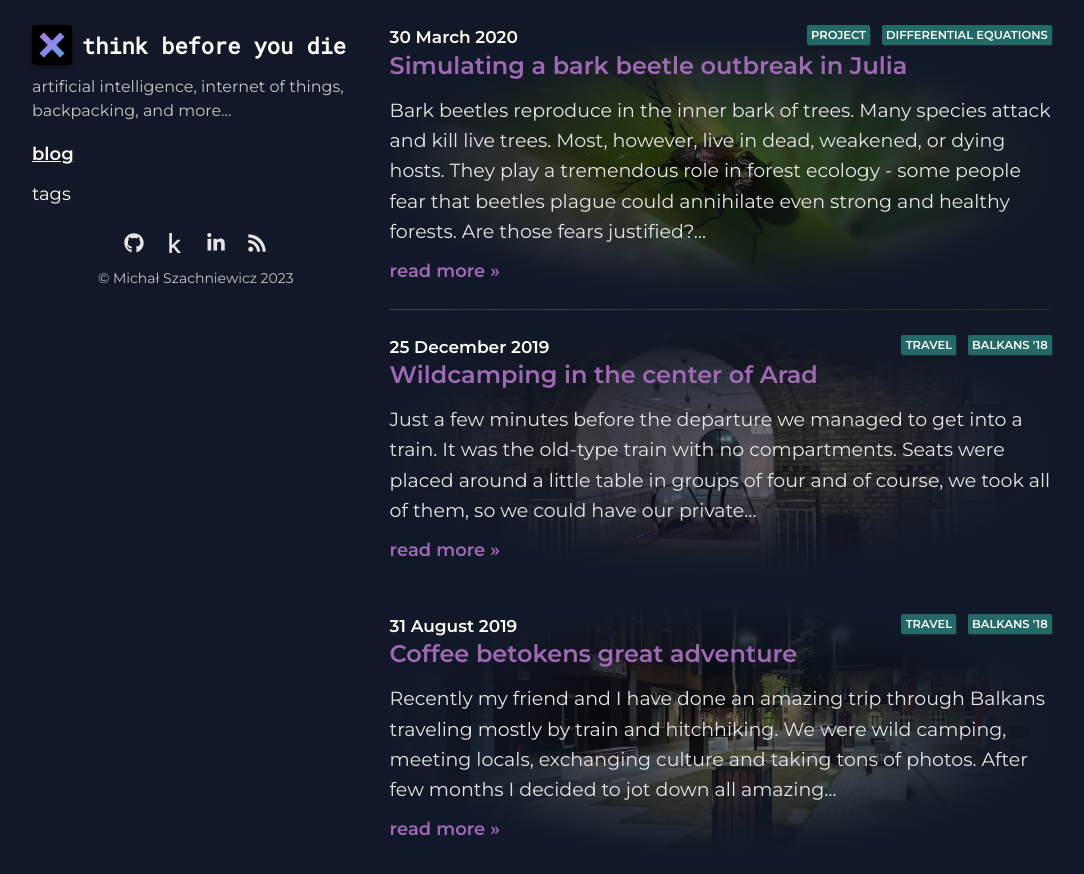
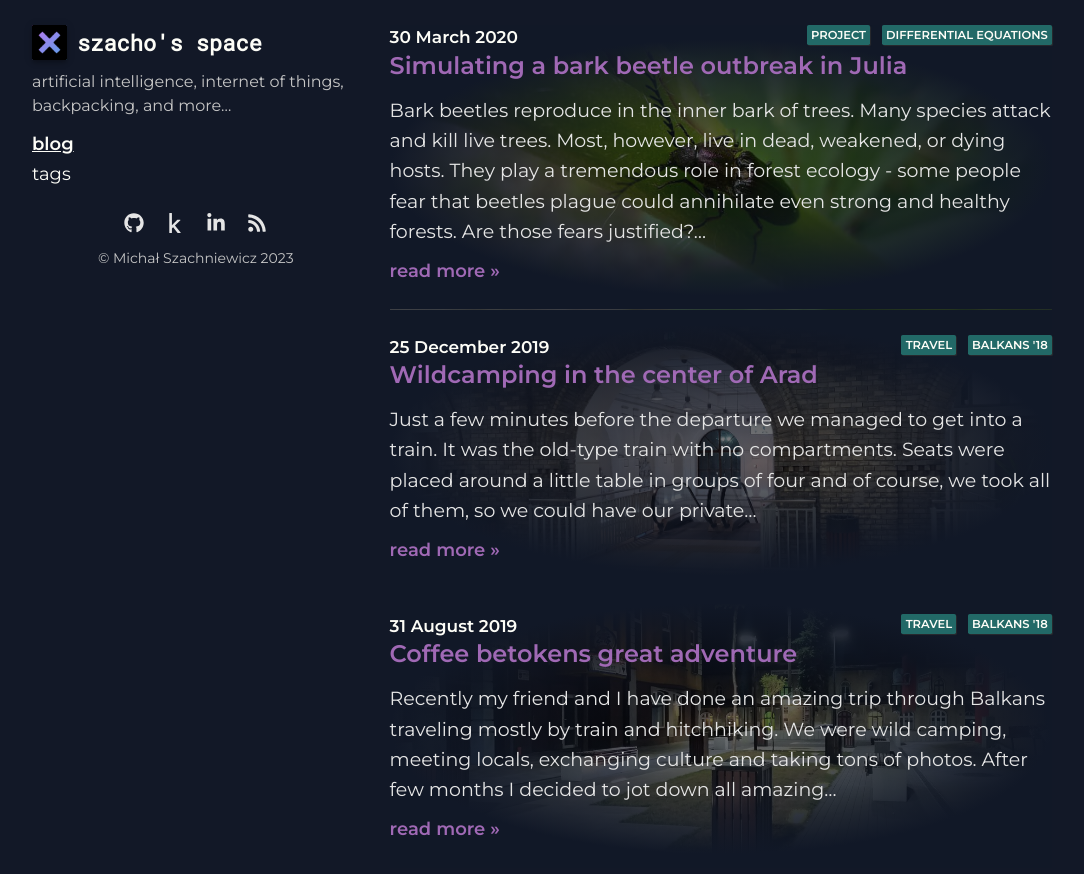
Before and after one commit to szacho/szacho.github.io, an Astro site: page / in a window 1280 px wide. Shown: the whole page, without its empty margins (98-1182 px from the left). Built offline with nearby package versions, Linux system fonts and the light colour scheme; Astro itself is replaced by a stand-in of ours; some packages are replaced by stand-ins of ours.

Commit message:
chore: change site title

```diff
--- a/src/components/Sidebar.astro
+++ b/src/components/Sidebar.astro
@@ -1,32 +1,47 @@
 ---
-import Link from './Link.astro'
-import SocialMedia from './SocialMedia.jsx'
+import Link from "./Link.astro";
+import SocialMedia from "./SocialMedia.jsx";
+import { SITE_TITLE } from "../config";
 
 const today = new Date();
 ---
 
 <aside class="sidebar" id="sidebar">
     <div class="m-sticky-wrapper">
-
-    <Link href="/" style="text-decoration: none;" class="l-flex sidebar--logo">
-            <img src='/logo.png' />
-            <div class="sidebar--name">think before you die</div>
+        <Link
+            href="/"
+            style="text-decoration: none;"
+            class="l-flex sidebar--logo"
+        >
+            <img src="/logo.png" />
+            <div class="sidebar--name">{SITE_TITLE}</div>
         </Link>
 
         <p class="sidebar--description">
-        artificial intelligence, internet of things, backpacking, and more&hellip;
+            artificial intelligence, internet of things, backpacking, and
+            more&hellip;
         </p>
         <nav>
             <ul class="sidebar--nav-ul">
                 <li class="sidebar--nav-item">
-                <Link class="sidebar--nav-link" href="/" rel="bookmark">blog</Link>
+                    <Link class="sidebar--nav-link" href="/" rel="bookmark">
+                        blog
+                    </Link>
                 </li>
                 <li class="sidebar--nav-item">
-                <Link class="sidebar--nav-link" href="/tags/" rel="bookmark">tags</Link>
+                    <Link
+                        class="sidebar--nav-link"
+                        href="/tags/"
+                        rel="bookmark"
+                    >
+                        tags
+                    </Link>
                 </li>
             </ul>
         </nav>
         <SocialMedia />
-    <p class="sidebar--note">&copy; Michał Szachniewicz {today.getFullYear()}</p>
+        <p class="sidebar--note">
+            &copy; Michał Szachniewicz {today.getFullYear()}
+        </p>
     </div>
 </aside>
--- a/src/config.ts
+++ b/src/config.ts
@@ -1,6 +1,6 @@
 // Place any global data in this file.
 // You can import this data from anywhere in your site by using the `import` keyword.
 
-export const SITE_TITLE = 'think before you die';
+export const SITE_TITLE = 'szacho\'s space';
 export const SITE_DESCRIPTION = 'artificial intelligence, internet of things, backpacking, and more';
 export const SITE_LOGO = '/logo.jpeg';
--- a/src/styles/modules/_sidebar.sass
+++ b/src/styles/modules/_sidebar.sass
@@ -8,8 +8,8 @@
     font-family: 'Roboto Mono', monospace
 
     img
-        width: 40px
-        height: 40px
+        width: 35px
+        height: 35px
         border-radius: 1px
         +gleaming-logo()
 
@@ -42,11 +42,10 @@
 .sidebar--nav-item
     &:first-child
         margin-top: 15px
-    margin-top: 10px
+        margin-top: 10px
 
     +mQ(781px)
         margin: 0 10px !important
-
 
 .sidebar--nav-link
     font-size: 1.8rem
```
Also changed, not shown: src/styles/_vars.sass (+0 -21 lines). Lines whose indentation alone changed are shown as unchanged.
